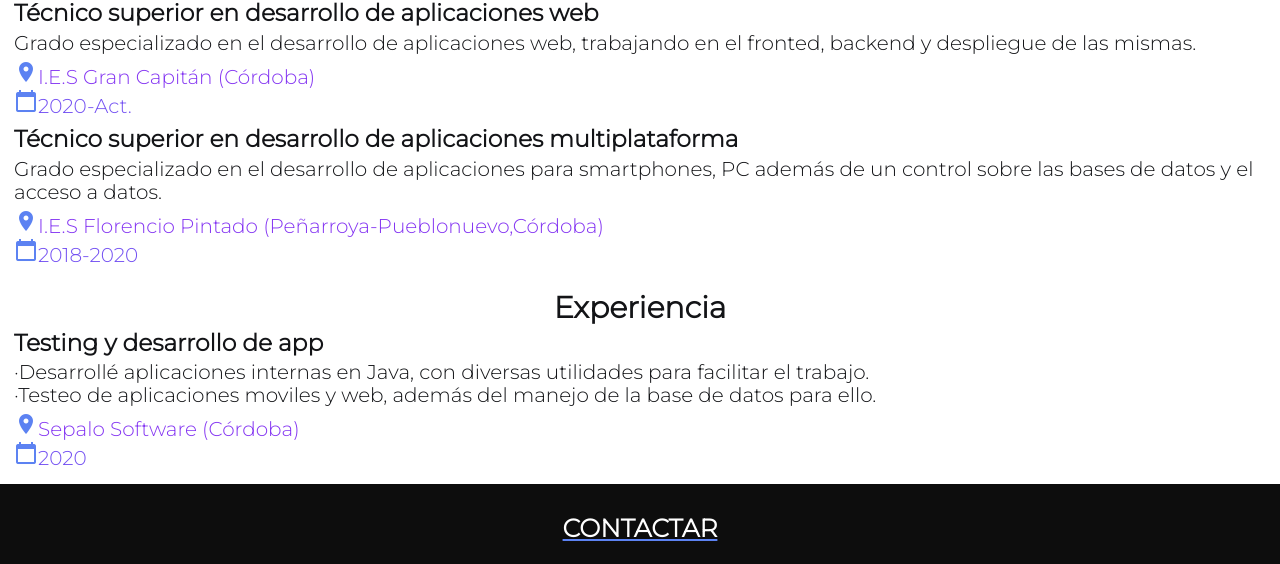
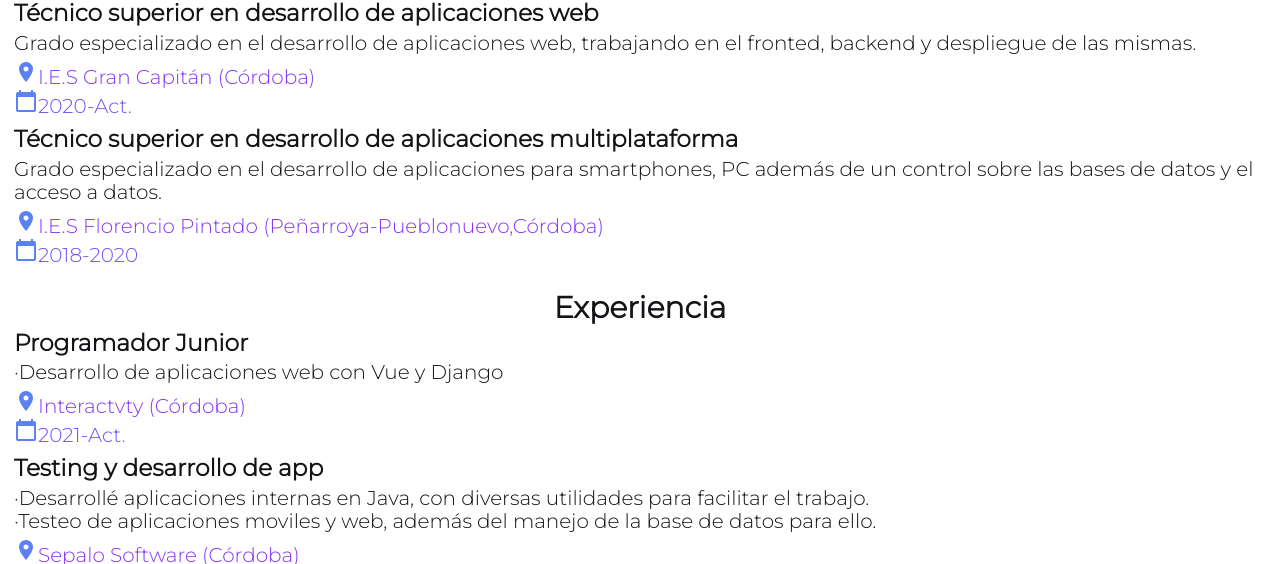
Before and after one commit to MarioOsuna/MarioOsuna.github.io, a plain HTML site: page index.html in a window 1280 px wide. Shown: the part 2805-3369 px from the top of the page. Drawn offline with Linux system fonts and the light colour scheme.

Commit message:
puesto trabajo

```diff
--- a/index.html
+++ b/index.html
@@ -229,9 +229,7 @@
         </section>
         <section id="estudios">
             <h2 class="titulos">CURRICULUM
-                <!--  <a href="MarioOsuna_CV.pdf" download="MarioOsuna_CV"><span class="material-icons">
-                file_download
-                </span></a> --></h2>
+            </h2>
             <article id="educacion">
                 <h2>Educación</h2>
                 <div class="curr">
@@ -268,6 +266,20 @@
                 <h2>Experiencia</h2>
                 <div class="curr">
                     <div>
+                        <h3>Programador Junior</h3>
+                        <div class="texto">·Desarrollo de aplicaciones web con Vue y Django</div>
+                    </div>
+                    <div>
+                        <div class="sitio"><span class="material-icons">
+                            place
+                            </span>Interactvty (Córdoba)</div>
+                        <div class="tiempo"><span class="material-icons">
+                            calendar_today
+                            </span>2021-Act.</div>
+                    </div>
+                </div>
+                <div class="curr">
+                    <div>
                         <h3>Testing y desarrollo de app</h3>
                         <div class="texto">·Desarrollé aplicaciones internas en Java, con diversas utilidades para facilitar el trabajo.<br> ·Testeo de aplicaciones moviles y web, además del manejo de la base de datos para ello.</div>
                     </div>
@@ -280,6 +292,7 @@
                             </span>2020</div>
                     </div>
                 </div>
+
 
 
             </article>
```
